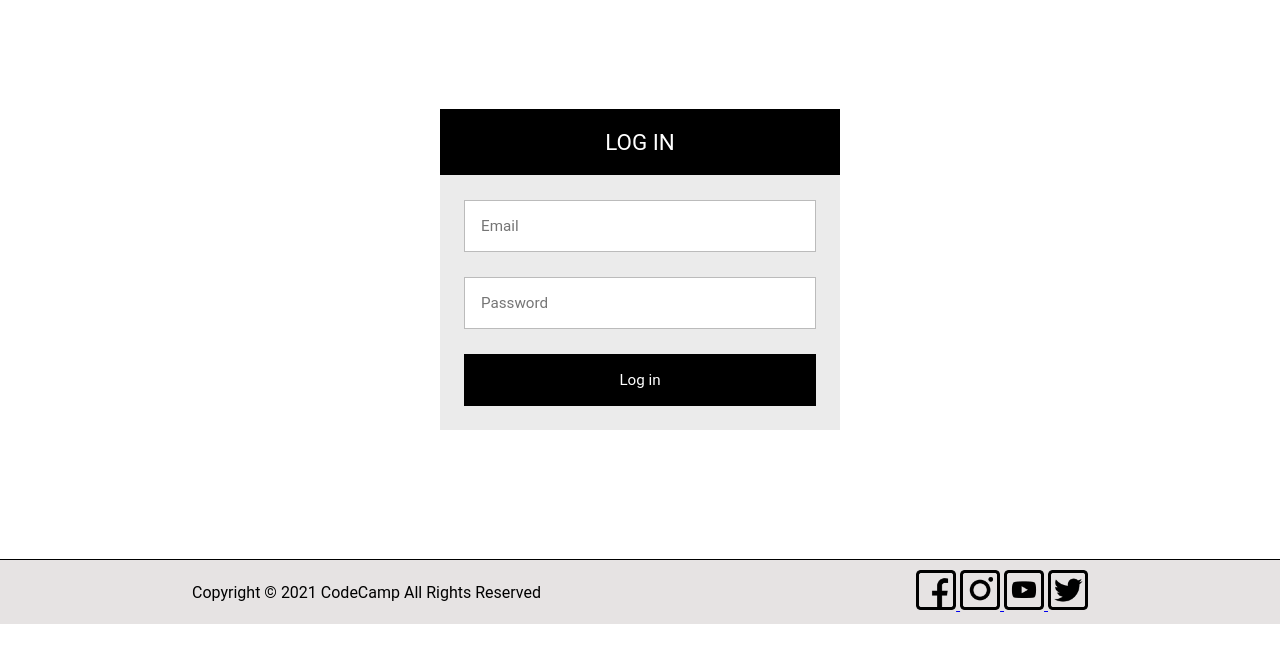
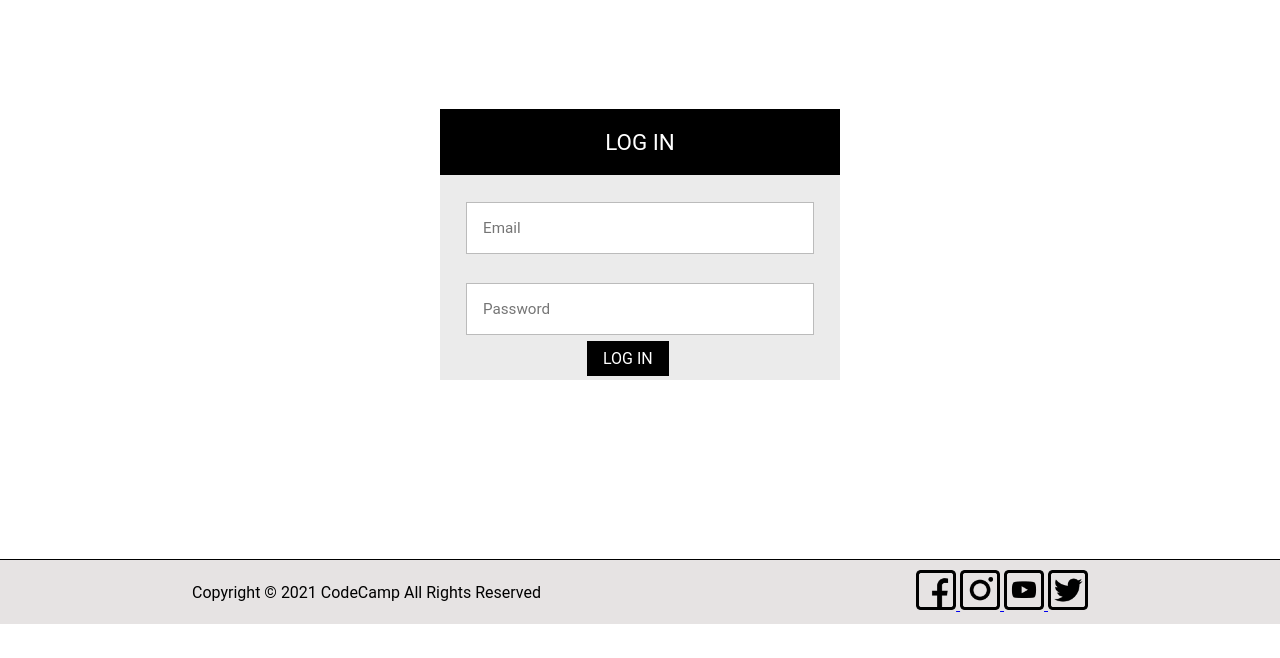
Before and after one commit to AxlVreeke/C2_CodeCamp, a PHP site: page /C2_CodeCamp/resources/login.php in a window 1280 px wide. Shown: the part 176-834 px from the top of the page. After the commit the page ends 800 px from the top, so only its background shows below. Run offline with PHP 8.4, Linux system fonts and the light colour scheme.

Commit message:
button naar admin.php
de styling kan beter maar is ff snel gedaan en werkt

```diff
--- a/CSS/style.css
+++ b/CSS/style.css
@@ -69,7 +69,7 @@ body{
 /* Every row inside .login-container is defined with p tags */
 
 .login p {
-    padding: 12px;
+    padding: 14px;
 }
 
 .login input {
@@ -116,7 +116,18 @@ body{
 .login input[type="submit"]:focus {
     border-color: rgb(15, 15, 15);
 }
-
+.login_form{
+  background-color: black;
+  color: white;
+  padding: 0.5em 1em;
+  text-decoration: none;
+  text-transform: uppercase;
+  margin-left: 135px;
+  font-family: inherit;
+}
+.login_form:hover{
+    background: #333333;
+}
 
 /* log in styling einde */
 
--- a/resources/login.php
+++ b/resources/login.php
@@ -8,7 +8,8 @@
   <form class="login-container">
     <p><input type="email" placeholder="Email"></p>
     <p><input type="password" placeholder="Password"></p>
-    <p><input type="submit" value="Log in"></p>
+    <!-- <p><input type="submit" value="Log in"></p> -->
+    <a class="login_form" href="<?= $base_url ?>/resources/admin-pagina/admin.php">Log in</a>
   </form>
 </div>
 
```
